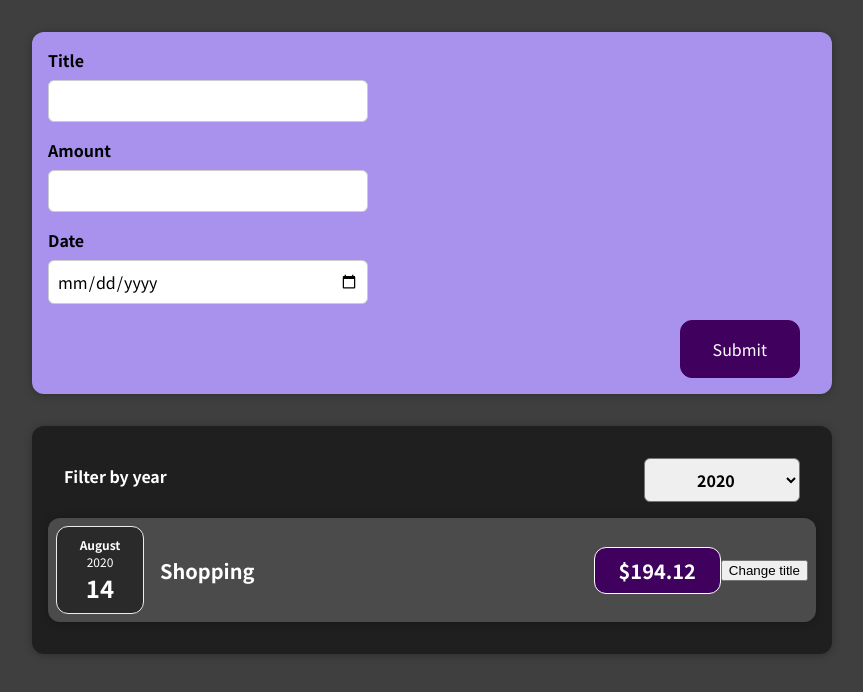
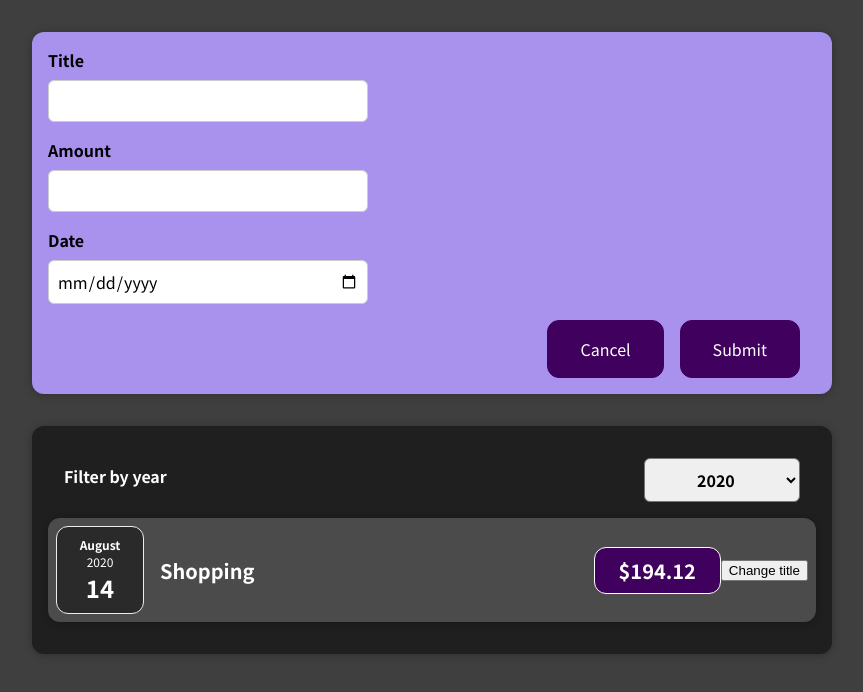
Before and after one commit to katerinagutich/expenses-tracker, a React (Create React App) app: page / in a window 1280 px wide. Shown: the top 692 px of the page, without its empty margins (208-1071 px from the left). Built offline with nearby package versions, Linux system fonts and the light colour scheme.

Commit message:
Add cancel button to the form

```diff
--- a/src/components/NewExpense/ExpenseForm.js
+++ b/src/components/NewExpense/ExpenseForm.js
@@ -1,7 +1,7 @@
 import React, {useState} from 'react';
 import './ExpenseForm.css';
 
-const ExpenseForm = ({onSaveExpenseData}) => {
+const ExpenseForm = ({onSaveExpenseData, onCancel}) => {
 
     const [enteredTitle, setEnteredTitle] = useState("");
     const [enteredDate, setEnteredDate] = useState("");
@@ -23,7 +23,7 @@ const ExpenseForm = ({onSaveExpenseData}) => {
         event.preventDefault();
         const expenseData = {
             title: enteredTitle,
-            amount: enteredAmount,
+            amount: +enteredAmount,
             date: new Date(enteredDate)
         };
         onSaveExpenseData(expenseData);
@@ -69,6 +69,7 @@ const ExpenseForm = ({onSaveExpenseData}) => {
                 </div>
             </div>
             <div className="new-expense__actions">
+                <button onClick={onCancel}>Cancel</button>
                 <button type="submit">Submit</button>
             </div>
         </form>
```
